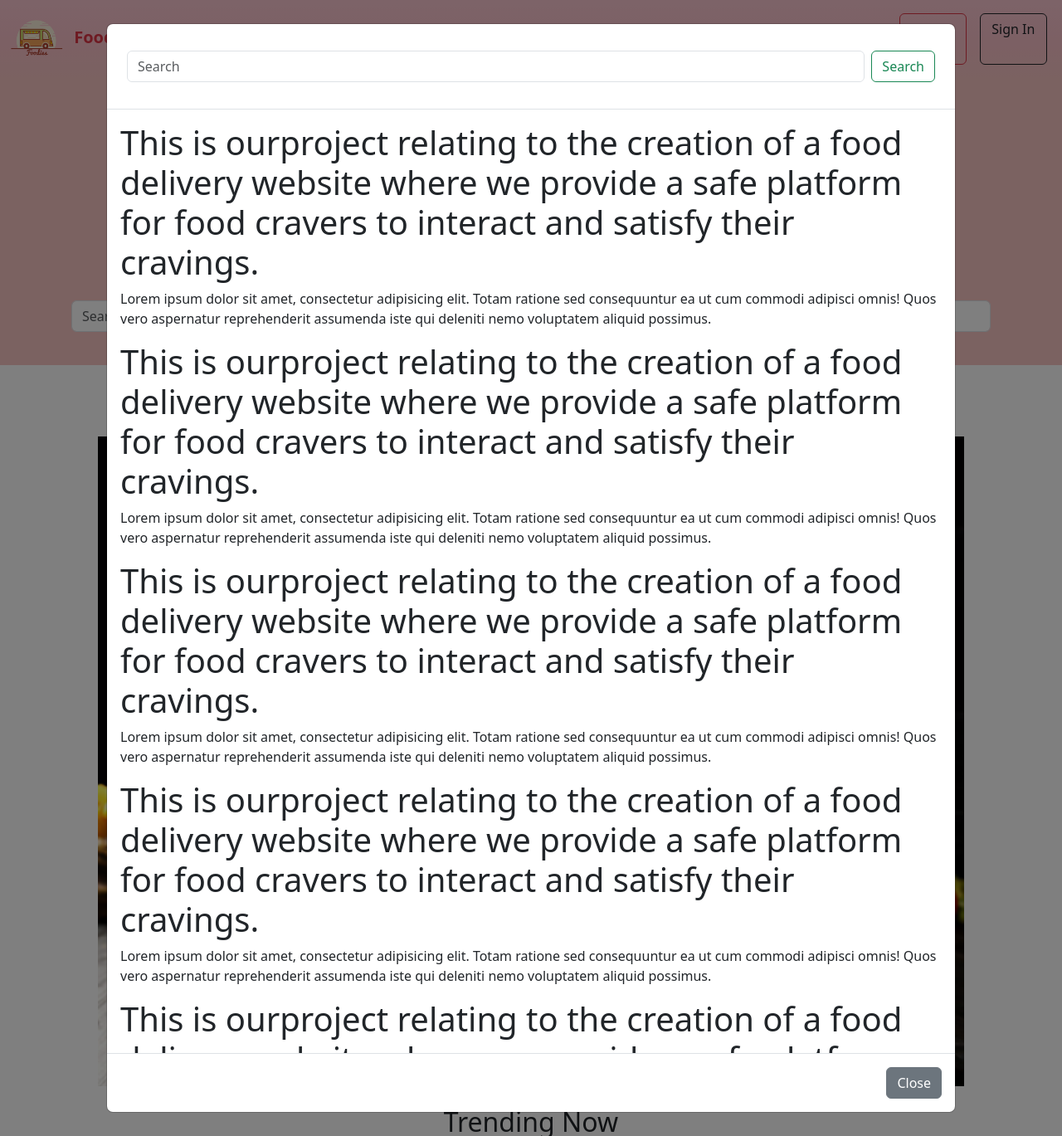
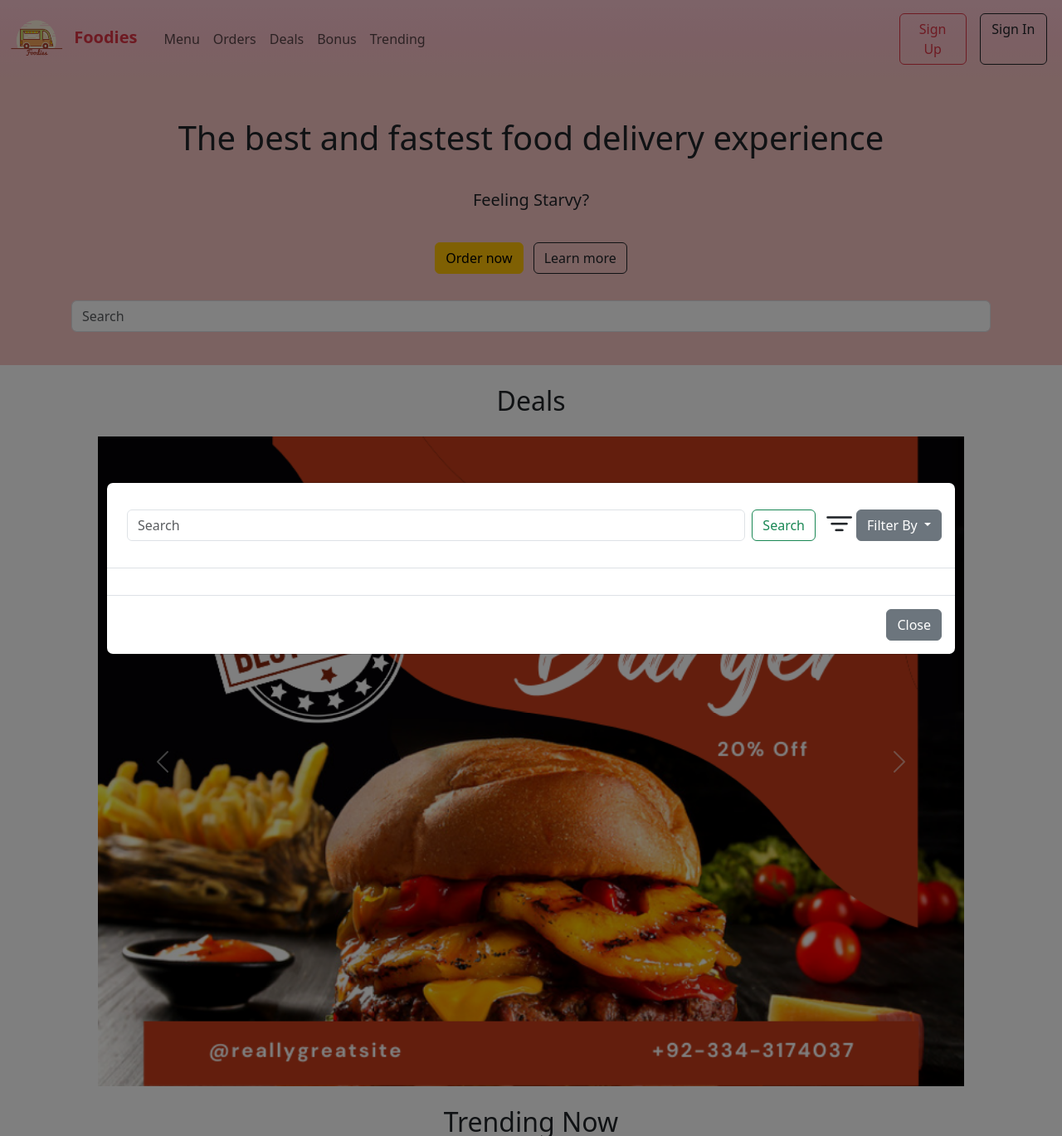
Before and after one commit to mansoormemon/foodies, a PHP site: page / in a window 1280 px wide, after a click that opens the changed part. Shown: the whole page at 83% size. Run offline with PHP 8.4, Linux system fonts and the light colour scheme; some libraries are stand-ins or nearby versions; some web fonts are replaced.

Commit message:
Added a filter button in modal dialog box

```diff
--- a/index.php
+++ b/index.php
@@ -16,8 +16,9 @@
 
     <!-- Popper JS -->
     <script src="https://cdn.jsdelivr.net/npm/@popperjs/core@2.11.6/dist/umd/popper.min.js"
-        integrity="sha384-oBqDVmMz9ATKxIep9tiCxS/Z9fNfEXiDAYTujMAeBAsjFuCZSmKbSSUnQlmh/jp3"
-        crossorigin="anonymous"></script>
+        integrity="sha384-oBqDVmMz9ATKxIep9tiCxS/Z9fNfEXiDAYTujMAeBAsjFuCZSmKbSSUnQlmh/jp3" crossorigin="anonymous">
+        </script>
+    <script src="https://cdn.jsdelivr.net/npm/@popperjs/core@2.9.2/dist/umd/popper.min.js"></script>
 
     <!-- Bootstrap v6 (JS) -->
     <script src="https://cdn.jsdelivr.net/npm/bootstrap@5.3.0-alpha2/dist/js/bootstrap.min.js"
@@ -30,6 +31,9 @@
 
     <!-- Font Awesome v6.3 -->
     <link rel="stylesheet" href="https://cdnjs.cloudflare.com/ajax/libs/font-awesome/6.3.0/css/all.min.css">
+    <link rel="stylesheet" href="https://cdnjs.cloudflare.com/ajax/libs/font-awesome/4.7.0/css/font-awesome.min.css">
+    <!-- Option 1: Include in HTML -->
+    <link rel="stylesheet" href="https://cdn.jsdelivr.net/npm/bootstrap-icons@1.3.0/font/bootstrap-icons.css">
 
     <link rel="stylesheet" href="css/index.css">
     <style>
@@ -95,7 +99,8 @@
                 <a href="#" class="btn btn-outline-dark my-2 mx-1">Learn more</a>
             </div>
             <div class="container-sm p-3">
-                <input class="form-control me-2" type="search" data-bs-toggle="modal" data-bs-target="#signUpTermsDialog"placeholder="Search" aria-label="Search">
+                <input class="form-control me-2" type="search" data-bs-toggle="modal"
+                    data-bs-target="#signUpTermsDialog" placeholder="Search" aria-label="Search">
             </div>
         </div>
     </section>
@@ -111,46 +116,28 @@
             <div class="modal-content">
                 <div class="modal-header">
                     <form class="d-flex px-2 py-3" style="width:100%;" role="search">
-                        <input class="form-control me-2" type="search" placeholder="Search" aria-label="Search">
-                        <button class="btn btn-outline-success" type="submit">Search</button>
-
+                        <input class="form-control me-2 i1" type="search" placeholder="Search" aria-label="Search">
+                        <button class="btn btn-outline-success">Search</button>
                     </form>
+                    <i style="font-size:3vh;" class="bi bi-filter"></i>
+                    <div class="dropdown">
+                        <button class="btn btn-secondary dropdown-toggle" type="button" id="dropdownMenuButton"
+                            data-bs-toggle="dropdown" aria-haspopup="true" aria-expanded="false">
+                            Filter By
+                        </button>
+                        <div class="dropdown-menu" aria-labelledby="dropdownMenuButton">
+                            <a class="dropdown-item" href="#">Restaurants</a>
+                            <a class="dropdown-item" href="#">Food Items</a>
+                            <a class="dropdown-item" href="#">Trending</a>
+                        </div>
+                    </div>
 
                 </div>
                 <div class="modal-body">
-                    <h1>This is ourproject relating to the creation of a food delivery website where we provide a safe
-                        platform for food cravers to interact and satisfy their cravings.</h1>
-                    <p>Lorem ipsum dolor sit amet, consectetur adipisicing elit. Totam ratione sed consequuntur ea ut
-                        cum commodi adipisci omnis! Quos vero aspernatur reprehenderit assumenda iste qui deleniti nemo
-                        voluptatem aliquid possimus.</p>
-                    <h1>This is ourproject relating to the creation of a food delivery website where we provide a safe
-                        platform for food cravers to interact and satisfy their cravings.</h1>
-                    <p>Lorem ipsum dolor sit amet, consectetur adipisicing elit. Totam ratione sed consequuntur ea ut
-                        cum commodi adipisci omnis! Quos vero aspernatur reprehenderit assumenda iste qui deleniti nemo
-                        voluptatem aliquid possimus.</p>
-                    <h1>This is ourproject relating to the creation of a food delivery website where we provide a safe
-                        platform for food cravers to interact and satisfy their cravings.</h1>
-                    <p>Lorem ipsum dolor sit amet, consectetur adipisicing elit. Totam ratione sed consequuntur ea ut
-                        cum commodi adipisci omnis! Quos vero aspernatur reprehenderit assumenda iste qui deleniti nemo
-                        voluptatem aliquid possimus.</p>
-                    <h1>This is ourproject relating to the creation of a food delivery website where we provide a safe
-                        platform for food cravers to interact and satisfy their cravings.</h1>
-                    <p>Lorem ipsum dolor sit amet, consectetur adipisicing elit. Totam ratione sed consequuntur ea ut
-                        cum commodi adipisci omnis! Quos vero aspernatur reprehenderit assumenda iste qui deleniti nemo
-                        voluptatem aliquid possimus.</p>
-                    <h1>This is ourproject relating to the creation of a food delivery website where we provide a safe
-                        platform for food cravers to interact and satisfy their cravings.</h1>
-                    <p>Lorem ipsum dolor sit amet, consectetur adipisicing elit. Totam ratione sed consequuntur ea ut
-                        cum commodi adipisci omnis! Quos vero aspernatur reprehenderit assumenda iste qui deleniti nemo
-                        voluptatem aliquid possimus.</p>
-                    <h1>This is ourproject relating to the creation of a food delivery website where we provide a safe
-                        platform for food cravers to interact and satisfy their cravings.</h1>
-                    <p>Lorem ipsum dolor sit amet, consectetur adipisicing elit. Totam ratione sed consequuntur ea ut
-                        cum commodi adipisci omnis! Quos vero aspernatur reprehenderit assumenda iste qui deleniti nemo
-                        voluptatem aliquid possimus.</p>
 
 
                 </div>
+
                 <div class="modal-footer">
                     <button type="button" class="btn btn-secondary" data-bs-dismiss="modal">Close</button>
                 </div>
@@ -327,6 +314,8 @@
     <div class="container-fluid p-3 text-center">
         <span class="text-muted"><small>Copyright © 2023</small></span>
     </div>
+
+    <script src="js/script.js"></script>
 </body>
 
 </html>
--- a/js/script.js
+++ b/js/script.js
@@ -35,3 +35,55 @@ $(document).ready(
             });
     }
 );
+
+
+
+const fastFoodItems = [
+    "Cheeseburger",
+    "Chicken Nuggets",
+    "French Fries",
+    "Pizza",
+    "Hot Dog",
+    "Taco",
+    "Burrito",
+    "Fried Chicken",
+    "Chicken Sandwich",
+    "Fish and Chips",
+    "Milkshake",
+    "Soft Drink",
+    "Onion Rings",
+    "Nachos",
+    "Sushi",
+    "Donut",
+    "Ice Cream",
+    "Pancakes",
+    "Waffles",
+    "Sub Sandwich",
+    "Chicken Wings",
+    "Gyros",
+    "Falafel",
+    "McDonald's Big Mac",
+    "KFC Original Recipe Chicken",
+    "Wendy's Baconator",
+    "Taco Bell Crunchwrap Supreme",
+    "Arby's Roast Beef Sandwich",
+    "In-N-Out Double-Double",
+    "Chick-fil-A Chicken Sandwich",
+];
+
+var z1 = document.getElementsByClassName('i1');
+var z2 = z1[0].value;
+
+function Chip() {
+    var d1 = document.getElementsByClassName("modal-body");
+    var d2 = document.createElement('div');
+    d2.style.cssText = "background-color:red;width:100px;height:20px;border-radius:30px;"
+    d2.innerHTML = z2;
+    d1[0].appendChild(d2);
+}
+
+if (z2!=" "){
+    if (fastFoodItems.includes(z2)==true){
+        Chip();
+    }
+}
```
